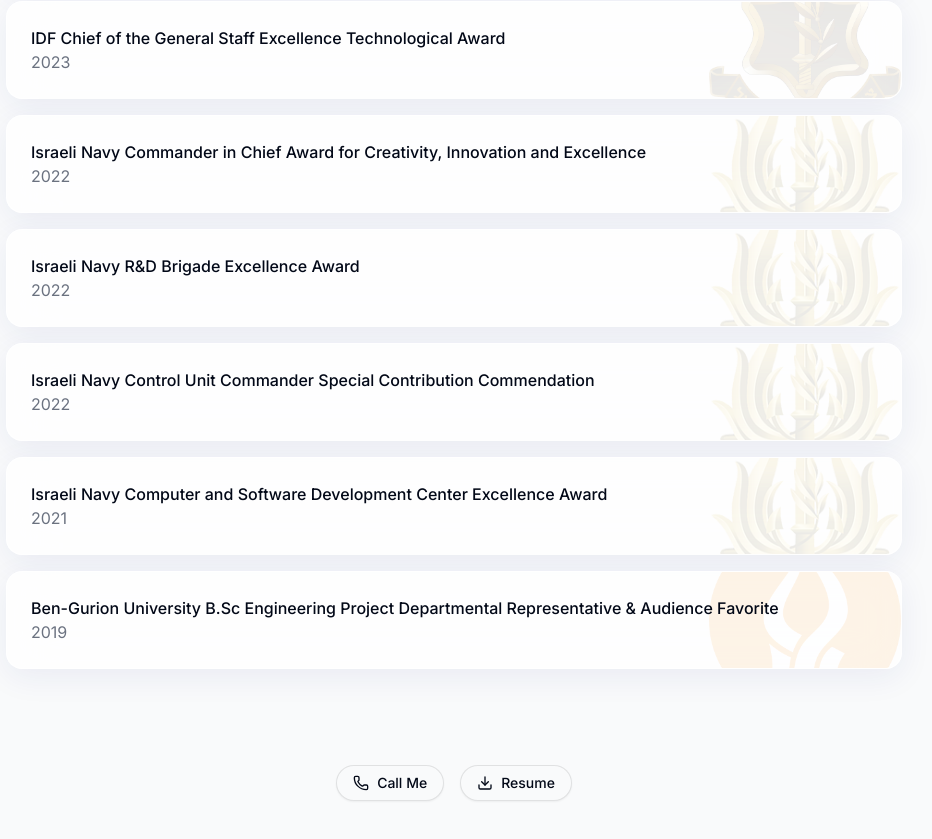
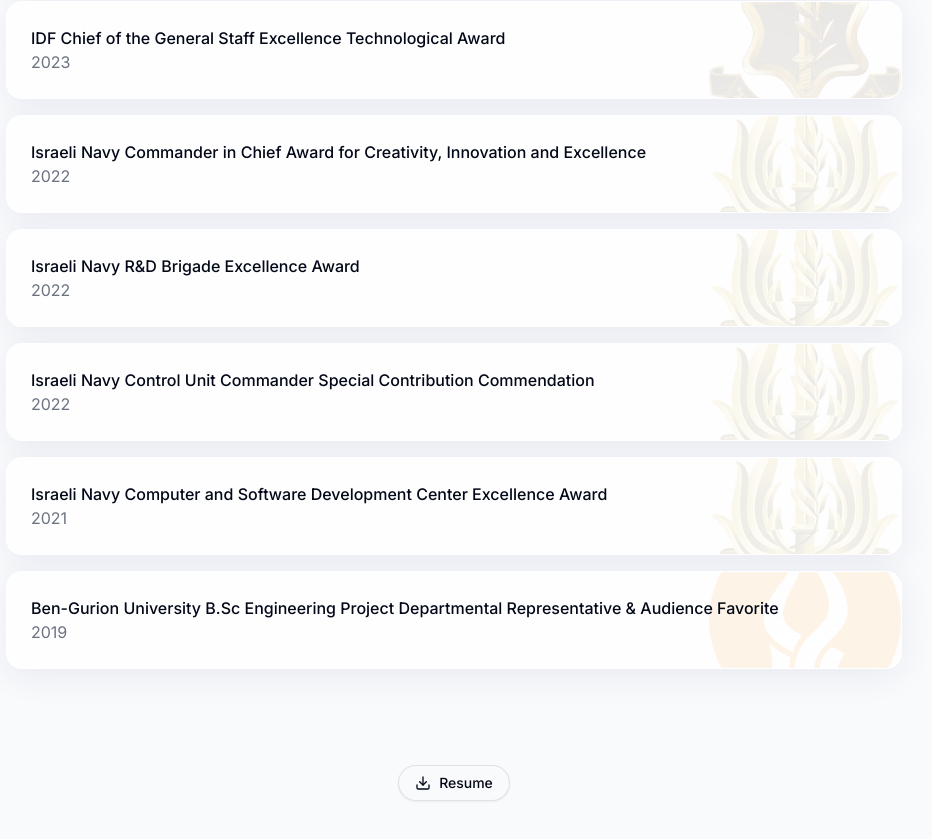
Before and after one commit to MaorAssayag/cv-website, a Next.js app: page / in a window 1280 px wide. Shown: the part 2811-3650 px from the top of the page, without its empty margins (186-1118 px from the left). Built offline with nearby package versions, Linux system fonts and the light colour scheme.

Commit message:
update ripple effect

```diff
--- a/app/layout.jsx
+++ b/app/layout.jsx
@@ -6,7 +6,7 @@ import CustomCursor from '@/components/CustomCursor'
 const inter = Inter({ subsets: ['latin'] })
 
 export const metadata = {
-  title: 'Maor Assayag - CV',
+  title: 'Maor Assayag',
   description: 'Personal website of Maor Assayag, showcasing experience, education, and projects.',
 }
 
--- a/app/page.jsx
+++ b/app/page.jsx
@@ -444,12 +444,6 @@ export default function HomePage() {
       {/* Bottom Contact Buttons */}
       <div className="flex justify-center gap-4">
         <Button variant="outline" className="rounded-full border-black/10 hover:bg-black hover:text-white transition-all" asChild>
-          <a href="tel:+972532794699">
-            <Phone className="w-4 h-4 mr-2" />
-            Call Me
-          </a>
-        </Button>
-        <Button variant="outline" className="rounded-full border-black/10 hover:bg-black hover:text-white transition-all" asChild>
           <a href="assets/Maor_Assayag_Resume.pdf" download>
             <Download className="w-4 h-4 mr-2" />
             Resume
--- a/components/CursorGrid.jsx
+++ b/components/CursorGrid.jsx
@@ -105,10 +105,17 @@ export default function CursorGrid() {
             const rdx = x - ripple.x;
             const rdy = y - ripple.y;
             const rdist = Math.sqrt(rdx * rdx + rdy * rdy);
-            const rippleThickness = 30;
+            const rippleThickness = 50; // Increased for smoother gradient
 
             if (Math.abs(rdist - ripple.radius) < rippleThickness) {
-              const rippleForce = ripple.opacity * 0.5;
+              // Calculate distance from the center of the ripple band (0 to 1)
+              const distFromCenter = Math.abs(rdist - ripple.radius) / rippleThickness;
+
+              // Cosine falloff for smooth "hump" shape
+              const curve = Math.cos(distFromCenter * Math.PI / 2);
+
+              const rippleForce = ripple.opacity * 0.5 * curve;
+
               const rangle = Math.atan2(rdy, rdx);
               totalForceX += Math.cos(rangle) * rippleForce;
               totalForceY += Math.sin(rangle) * rippleForce;
```
